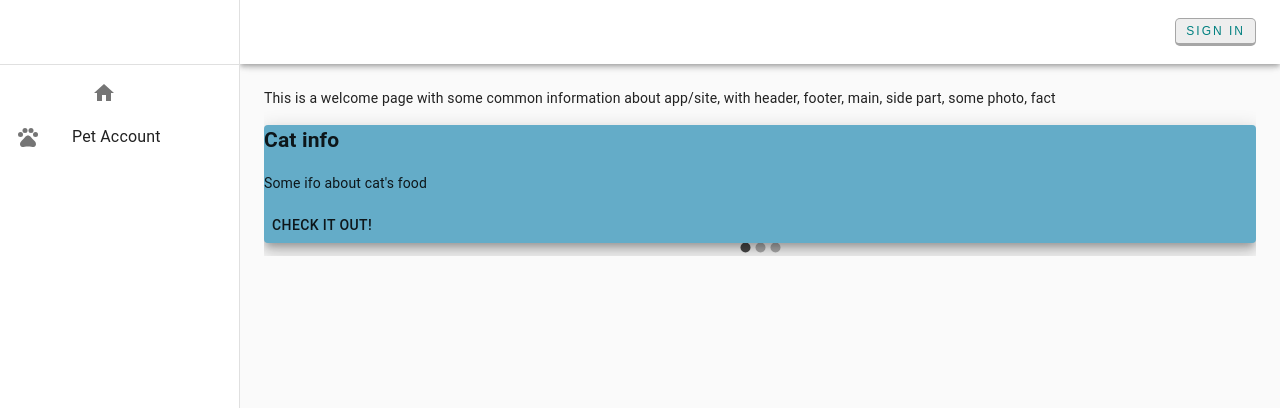
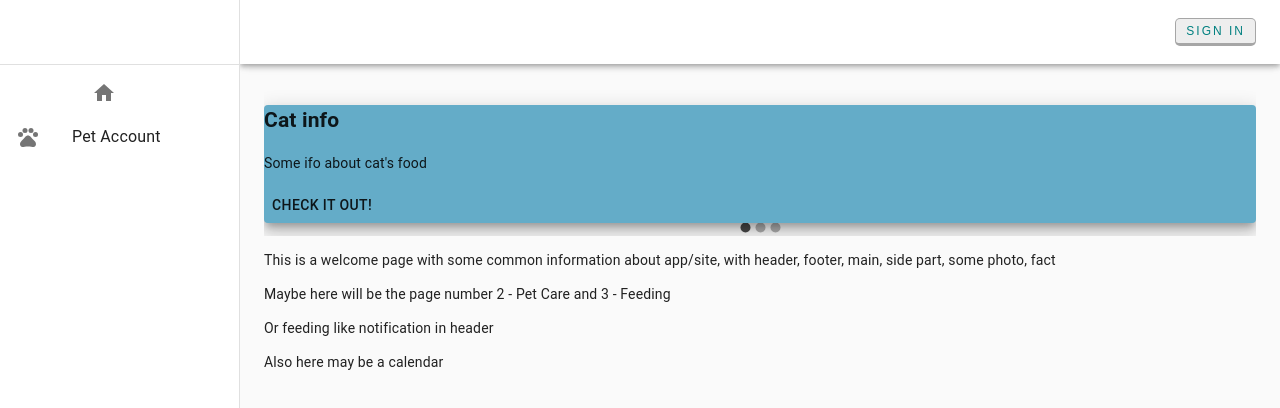
Before and after one commit to irynaborsuk/pet-documents, a React (Create React App) app: page / in a window 1280 px wide. Shown: the top 408 px of the page. Built offline with nearby package versions, Linux system fonts and the light colour scheme.

Commit message:
rename welcome page to dashboard

```diff
--- a/src/App.tsx
+++ b/src/App.tsx
@@ -13,7 +13,7 @@ import Toolbar from '@material-ui/core/Toolbar';
 import Divider from '@material-ui/core/Divider';
 import IconButton from '@material-ui/core/IconButton';
 import MenuIcon from '@material-ui/icons/Menu';
-import WelcomePage from './components/WelcomePage';
+import Dashboard from './components/Dashboard';
 import SignInButton from './UI/SignInButton';
 import PetAccount from './containers/PetAccount/PetAccount';
 import NavigationList from './components/NavigationList';
@@ -136,7 +136,7 @@ function App() {
 					<div className={classes.toolbar}/>
 
 					<Switch>
-						<Route path="/" exact><WelcomePage/></Route>
+						<Route path="/" exact><Dashboard/></Route>
 						<Route path="/pet-account"><PetAccount/></Route>
 						<Route path="/create-pet-form"><AddNewPet/></Route>
 					</Switch>
--- /dev/null
+++ b/src/components/Dashboard.tsx
@@ -0,0 +1,18 @@
+import React from 'react';
+import CarouselInfo from '../containers/CaruselInfo/CarouselInfo';
+
+const Dashboard = () => {
+	return (
+		<div>
+			<CarouselInfo/>
+
+			<p>This is a welcome page with some common information about app/site, with header, footer, main, side part, some photo, fact</p>
+			<p>Maybe here will be the page number 2 - Pet Care  and 3 - Feeding</p>
+			<p>Or feeding like notification in header</p>
+			<p>Also here may be a calendar</p>
+
+		</div>
+	);
+};
+
+export default Dashboard;
--- a/src/components/WelcomePage.tsx
+++ /dev/null
@@ -1,14 +0,0 @@
-import React from 'react';
-import CarouselInfo from '../containers/CaruselInfo/CarouselInfo';
-
-const WelcomePage = () => {
-	return (
-		<div>
-			This is a welcome page with some common information about app/site, with header, footer, main, side part, some photo, fact
-			<CarouselInfo/>
-
-		</div>
-	);
-};
-
-export default WelcomePage;
```
